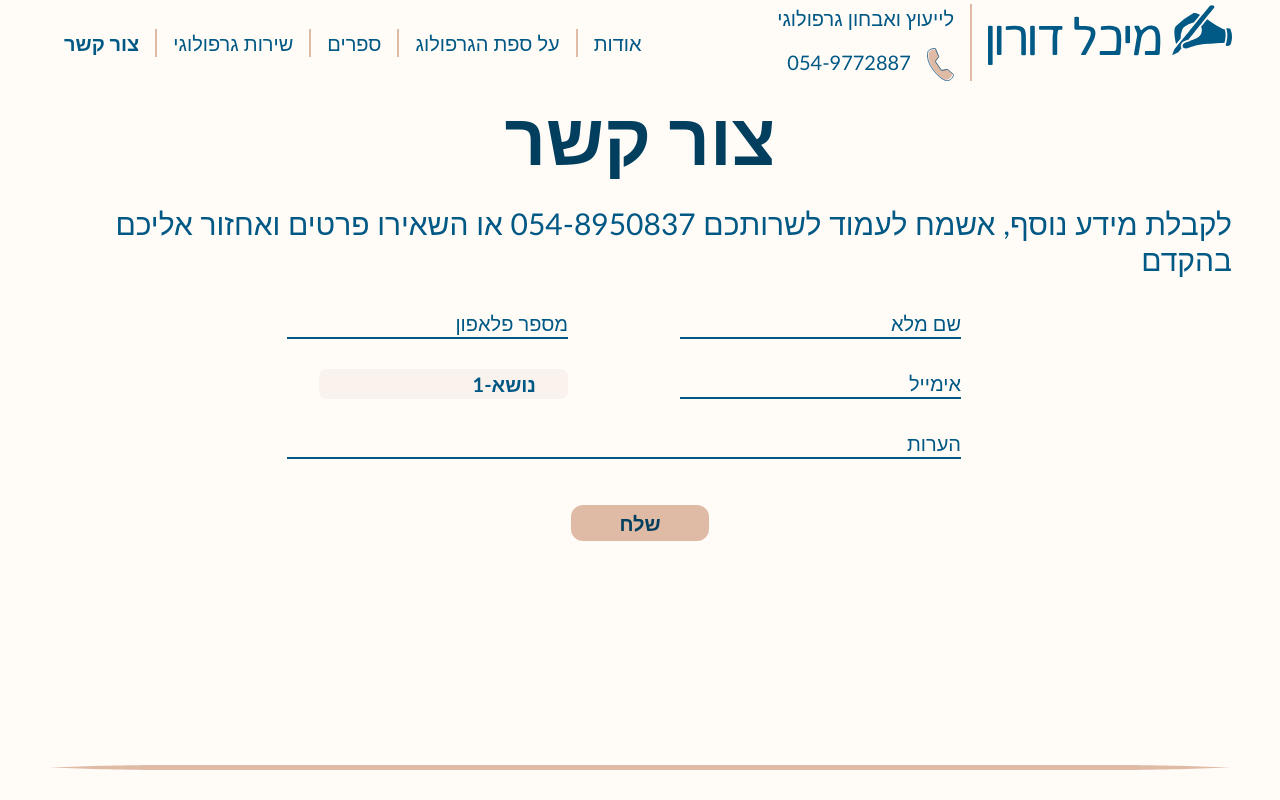
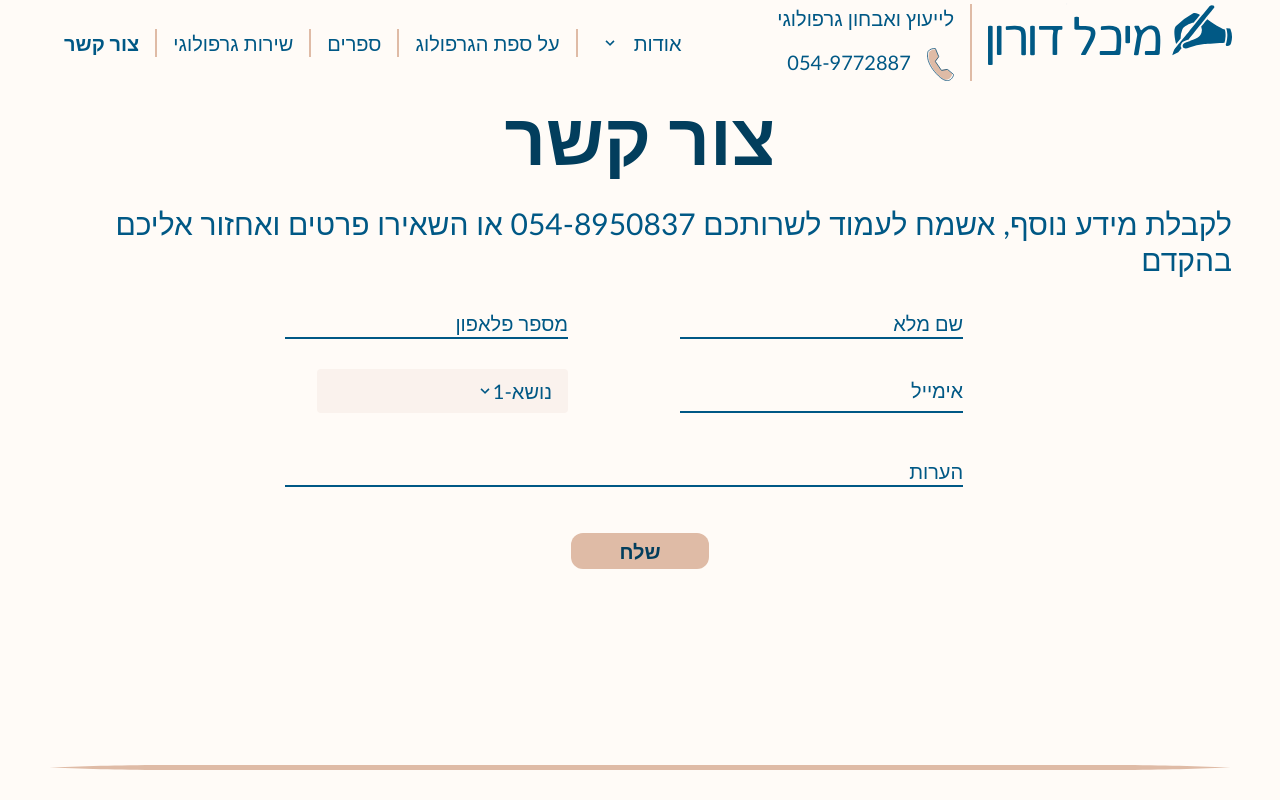
Before and after one commit to nizans/graphology-web-project-client, a React (Create React App) app: page /contact in a window 1280 px wide. Shown: the top 800 px of the page. Built offline with nearby package versions, Linux system fonts and the light colour scheme; what tailwindcss-dir would draw is missing.

Commit message:
dropdown.js

```diff
--- a/src/App.js
+++ b/src/App.js
@@ -4,6 +4,7 @@ import Main from './components/common/Main';
 import useWindowDimensions from './helpers/useWindowDimensions';
 import Footer from './components/footer/Footer';
 import { BrowserRouter as Router } from 'react-router-dom';
+import DropDown from './components/common/DropDown';
 function App() {
   const { height: windowHeight } = useWindowDimensions();
   const [sectionHeight, setSectionHeight] = useState();
--- /dev/null
+++ b/src/components/common/DropDown.js
@@ -0,0 +1,79 @@
+import React, { useRef, useState, useEffect } from 'react';
+
+const DropDown = ({
+  headTitle = null,
+  elements,
+  handleValueChange = null,
+  buttonClassName,
+  elementClassName,
+}) => {
+  const [selectedValue, setSelectedValue] = useState(elements[0]);
+
+  const handleItemClick = (i) => {
+    if (headTitle) headTitle = null;
+    setSelectedValue(elements[i]);
+    dropdownRef.current.style.display = 'none';
+    if (handleValueChange) handleValueChange(elements[i]);
+  };
+
+  const dropdownRef = useRef(null);
+
+  const handleHover = (e) => {
+    if (e.type === 'mouseenter') {
+      dropdownRef.current.style.display = 'block';
+    } else {
+      dropdownRef.current.style.display = 'none';
+    }
+  };
+
+  useEffect(() => {
+    console.log(dropdownRef.current.firstChild.classList.add('rounded-t'));
+  }, []);
+
+  return (
+    <div
+      className="inline-block relative"
+      onMouseEnter={handleHover}
+      onMouseLeave={handleHover}
+      style={{
+        width: 'fit-content',
+      }}
+    >
+      <div
+        className={
+          buttonClassName +
+          ' py-2 px-2 rounded inline-flex justify-center items-center'
+        }
+      >
+        {headTitle ? selectedValue : selectedValue}
+        <svg
+          className="fill-current h-4 w-4"
+          xmlns="http://www.w3.org/2000/svg"
+          viewBox="0 0 20 20"
+        >
+          <path d="M9.293 12.95l.707.707L15.657 8l-1.414-1.414L10 10.828 5.757 6.586 4.343 8z" />{' '}
+        </svg>
+      </div>
+      <ul ref={dropdownRef} className="absolute hidden pt-1 right-0 left-0">
+        {elements.map((el, i) => {
+          if (el !== selectedValue)
+            return (
+              <li
+                className={`${
+                  i === elements.length - 1 ? 'rounded-b' : ''
+                } p-0 whitespace-no-wrap ${
+                  elementClassName ? elementClassName : ''
+                }`}
+                onClick={() => handleItemClick(i)}
+                key={i}
+              >
+                {el}
+              </li>
+            );
+        })}
+      </ul>
+    </div>
+  );
+};
+
+export default DropDown;
--- a/src/components/contact/Contact.js
+++ b/src/components/contact/Contact.js
@@ -3,6 +3,7 @@ import Section from '../common/Section';
 import { useFormik } from 'formik';
 import * as Yup from 'yup';
 import FormField from '../common/FormField';
+import DropDown from '../common/DropDown';
 
 const strings = {
   title: 'צור קשר',
@@ -82,8 +83,8 @@ const Contact = () => {
             placeholder={strings.email}
           />
 
-          <div className={`grid grid-rows-2 mx-4 `}>
-            <select
+          <div className={`grid grid-rows-2 mx-4  `}>
+            {/* <select
               className="mx-14 pr-8 bg-p-brown-light rounded-lg _text-bold-3xl hover:bg-p-brown-dark outline-none appearance-none "
               name="requestSubject"
               onChange={formik.handleChange}
@@ -93,7 +94,16 @@ const Contact = () => {
               {strings.requestSubjects.map((subj, i) => (
                 <option key={i} value={subj} label={subj} />
               ))}
-            </select>
+            </select> */}
+            <DropDown
+              headTitle="בחר נושא"
+              buttonClassName="bg-p-brown-light mx-14 hover:bg-p-brown _text-3xl pr-2 pl-40"
+              elementClassName="bg-p-brown mx-14 _text-3xl pr-2 "
+              elements={strings.requestSubjects.map((i) => (
+                <span className="pr-2 ">{i}</span>
+              ))}
+              handleChange={(e) => console.log(e)}
+            />
             <label htmlFor="requestSubject" className="_text-lg">
               {formik.touched.requestSubject &&
                 formik.errors.requestSubject &&
--- a/src/components/header/navbar/Navbar.js
+++ b/src/components/header/navbar/Navbar.js
@@ -1,12 +1,20 @@
 import React from 'react';
 import { NavLink } from 'react-router-dom';
+import DropDown from '../../common/DropDown';
 import NavLogo from './NavLogo';
 
+const dropdownLinks = [
+  <NavLink className="px-4" activeClassName="font-bold" to="/about">
+    אודות
+  </NavLink>,
+  <NavLink className="px-4" activeClassName="font-bold" to="/about">
+    מיכל
+  </NavLink>,
+  <NavLink className="px-4" activeClassName="font-bold" to="/articles">
+    כתבות
+  </NavLink>,
+];
 const links = [
-  {
-    title: 'אודות',
-    link: '/about',
-  },
   {
     title: 'על ספת הגרפולוג',
     link: '/couch',
@@ -30,6 +38,12 @@ const Navbar = () => {
     <nav className="w-full flex items-center justify-between">
       <NavLogo />
       <div className="flex justify-between items-center divide-x-2 divide-p-brown divide-x-reverse">
+        <DropDown
+          elements={dropdownLinks}
+          handleValueChange={(e) => console.log(e)}
+          buttonClassName="hover:bg-p-brown mx-4"
+          elementClassName="bg-p-brown mx-4"
+        />
         {links.map((item, i) => (
           <NavLink
             to={item.link}
--- a/src/components/home/sections/BookShelf.js
+++ b/src/components/home/sections/BookShelf.js
@@ -18,7 +18,6 @@ const BookShelf = ({ translateY }) => {
   const readMoreImgRef = useRef(null);
   const readMoreAnimation = (e) => {
     if (e.type === 'mouseenter') {
-      console.log(readMoreTextRef.current.classList);
       readMoreTextRef.current.classList.add('translate-y-4');
       readMoreImgRef.current.classList.add(`translate-y-2`);
     }
--- a/src/helpers/useTextTruncate.js
+++ b/src/helpers/useTextTruncate.js
@@ -6,7 +6,7 @@ const defaultOptions = {
 };
 const useTextTruncate = (str, options = defaultOptions) => {
   const [text, setText] = useState();
-  console.log(options);
+
   useEffect(() => {
     if (str.length > options.limit) {
       setText(str.substring(0, options.limit));
--- a/tailwind.config.js
+++ b/tailwind.config.js
@@ -1,6 +1,5 @@
 module.exports = {
   purge: {
-    enabled: true,
     content: ['./src/**/*.js', './src/**/*.jsx'],
     safelist: ['border-b-2', 'border-b-4'],
   },
```
